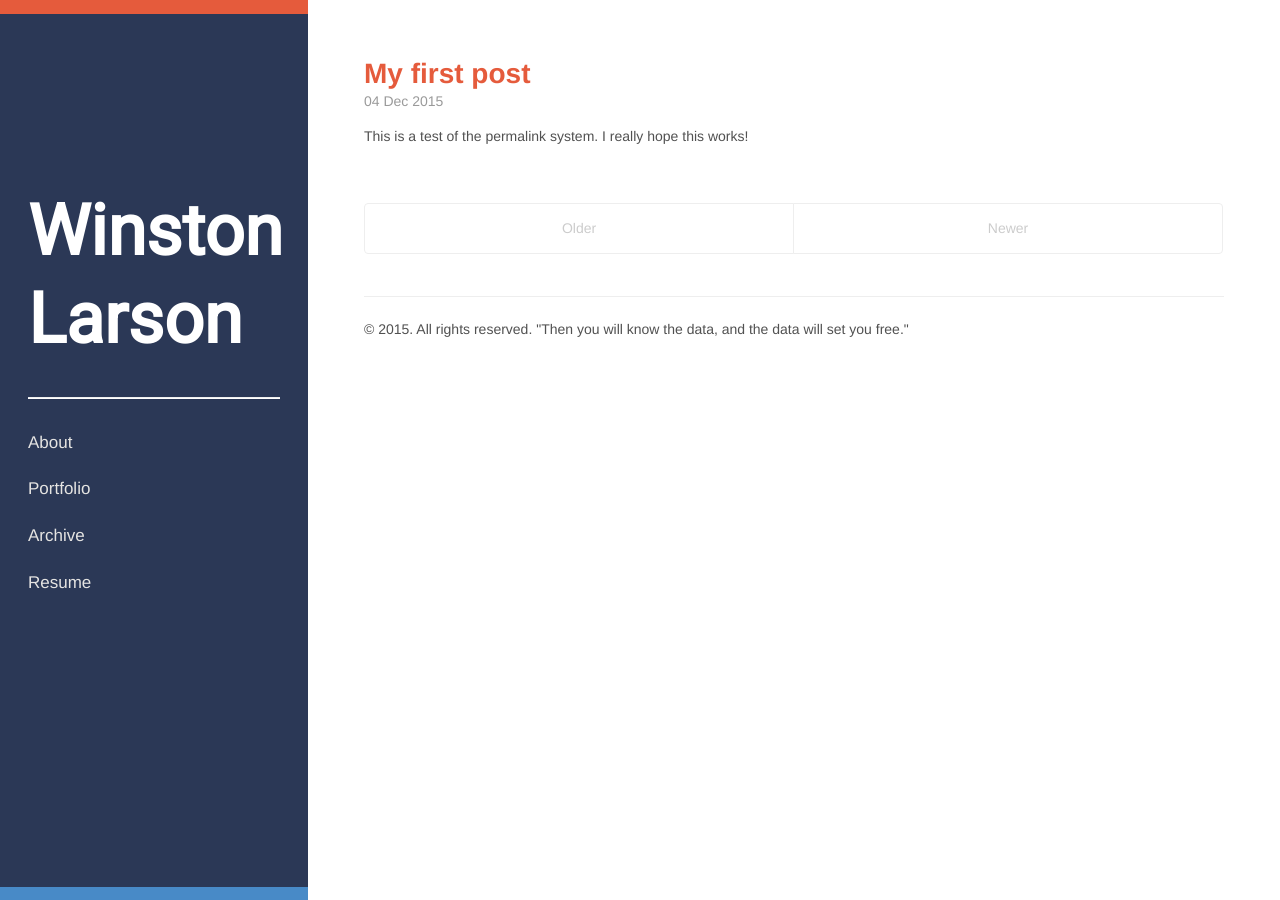
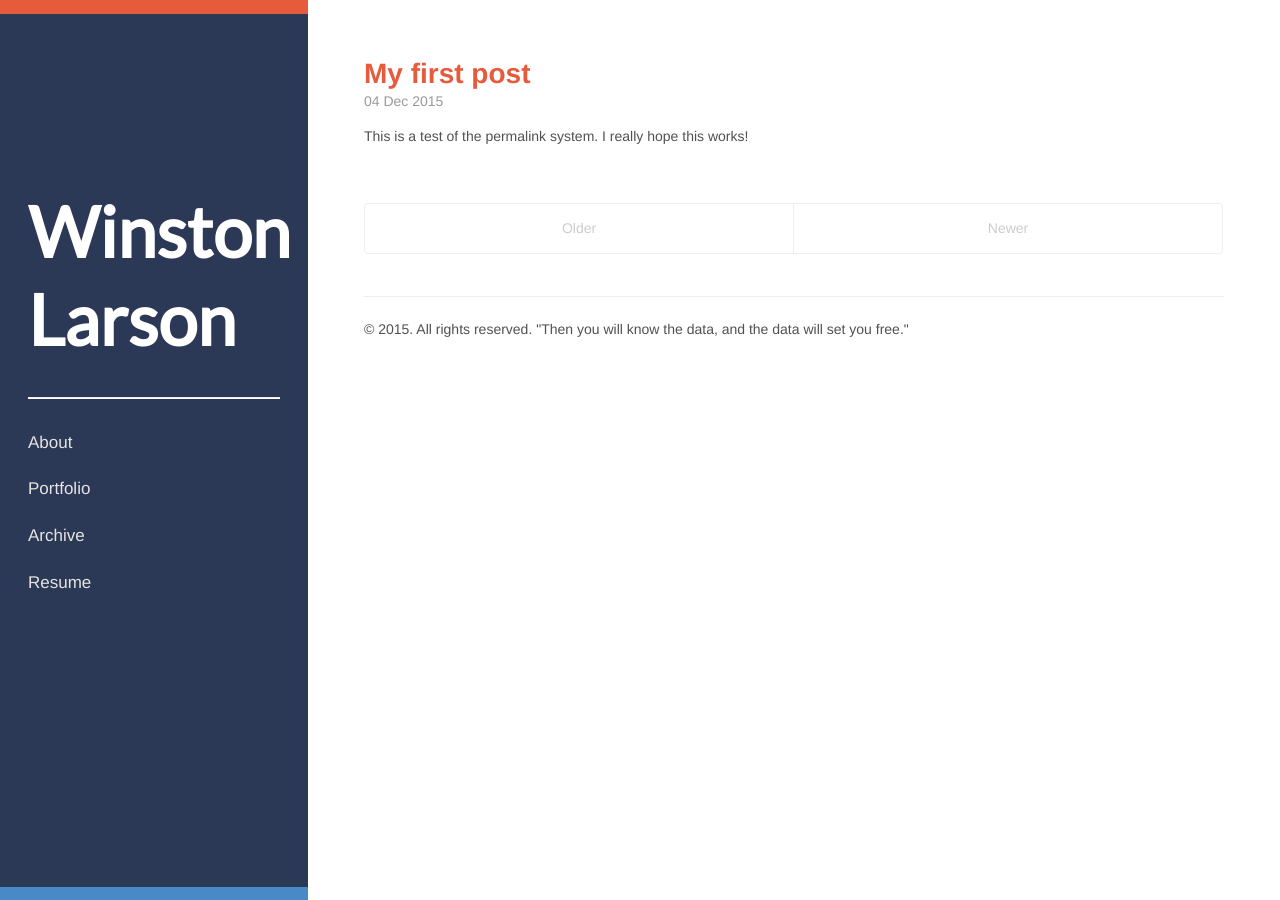
Before and after one commit to winstonlarson/old_website, a Jekyll site: the page built from index.html, in a window 1280 px wide. Built offline with Jekyll 4.4.1, drawn with Linux system fonts in a browser that asks for light colours; some web fonts are replaced; the list of posts is cut into pages by our own code.

Commit message:
fixed font

```diff
--- a/_includes/head.html
+++ b/_includes/head.html
@@ -21,10 +21,10 @@
   <!-- <link rel="stylesheet" href="http://fonts.googleapis.com/css?family=PT+Sans:400,400italic,700|Abril+Fatface"> -->
   <link rel="stylesheet" type="text/css" href="//fonts.googleapis.com/css?family=Muli" />
   <link href='https://fonts.googleapis.com/css?family=Poiret+One' rel='stylesheet' type='text/css'>
-  <link href='https://fonts.googleapis.com/css?family=Roboto' rel='stylesheet' type='text/css'>
+  <link href='https://fonts.googleapis.com/css?family=Lato' rel='stylesheet' type='text/css'>
   <!-- Icons -->
   <link rel="apple-touch-icon-precomposed" sizes="144x144" href="{{ site.baseurl }}public/apple-touch-icon-144-precomposed.png">
-                                 <link rel="shortcut icon" href="{{ site.baseurl }}public/favicon.ico">
+  <link rel="shortcut icon" href="{{ site.baseurl }}public/favicon.ico">
 
   <!-- RSS -->
   <link rel="alternate" type="application/rss+xml" title="RSS" href="/atom.xml">
--- a/public/css/hyde.css
+++ b/public/css/hyde.css
@@ -119,7 +119,7 @@
 .sidebar-about h1 {
   color: #2B3856;
   margin-top: 0;
-  font-family: 'Roboto', Helvetica, Arial, sans-serif;
+  font-family: 'Lato', Helvetica, Arial, sans-serif;
   font-size: 5rem;
   text-decoration: none;
 }
```
Also changed, not shown: 11 other files.
